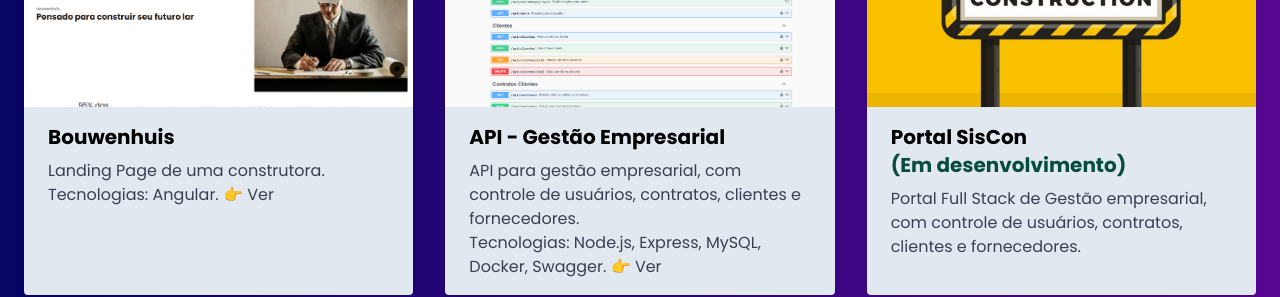
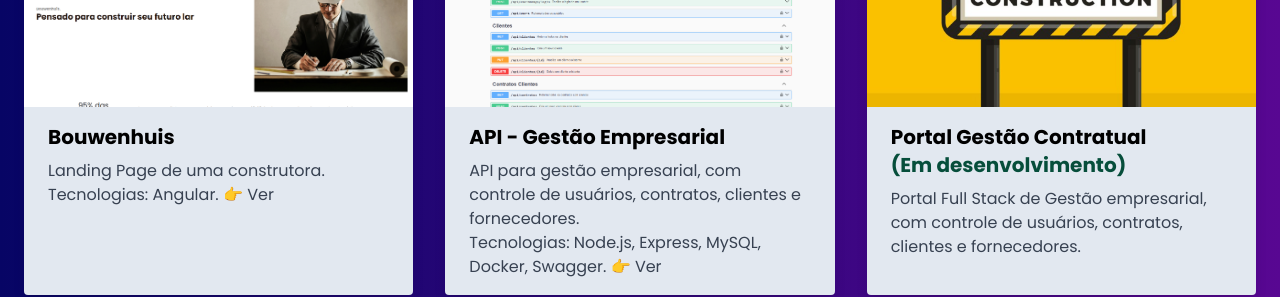
Before and after one commit to paulovc26/portfolio, a Next.js app: page / in a window 1280 px wide. Shown: the part 1980-2277 px from the top of the page. Built offline with nearby package versions, Linux system fonts and the light colour scheme.

Commit message:
Update Projects.tsx

```diff
--- a/src/app/components/Projects.tsx
+++ b/src/app/components/Projects.tsx
@@ -44,7 +44,7 @@ export default function Projects() {
                             {/* eslint-disable-next-line @next/next/no-img-element */}
                             <img className="w-full h-40 sm:h-48 object-cover" src="/img/projeto3.png" alt="Projeto 3" />
                             <div className="px-4 sm:px-6 py-4">
-                                <div className="font-bold text-lg sm:text-xl mb-2 text-black">Portal SisCon <p className="text-emerald-900">(Em desenvolvimento)</p></div>
+                                <div className="font-bold text-lg sm:text-xl mb-2 text-black">Portal Gestão Contratual <p className="text-emerald-900">(Em desenvolvimento)</p></div>
                                 <p className="text-gray-700 text-sm sm:text-base">
                                     Portal Full Stack de Gestão empresarial, com controle de usuários, contratos, clientes e fornecedores.
                                 </p>
```
